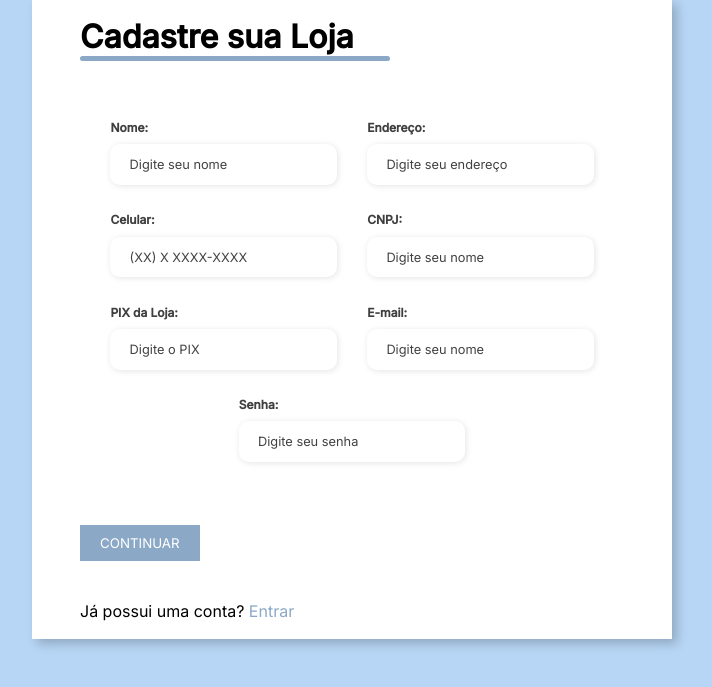
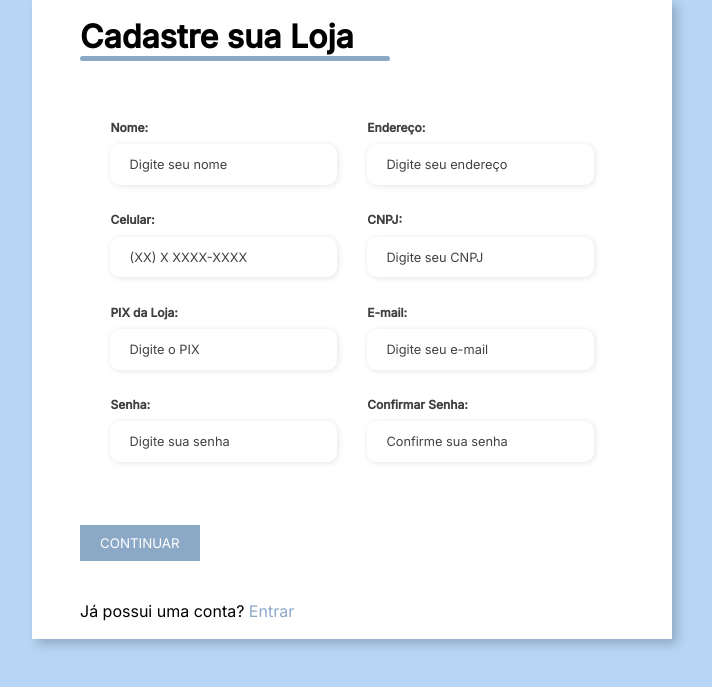
Before and after one commit to raylancfreire/TCC3, a PHP site: page /cadastro_empresa.php in a window 1280 px wide. Shown: the part 81-768 px from the top of the page, without its empty margins (288-1000 px from the left). Run offline with PHP 8.4, Linux system fonts and the light colour scheme.

Commit message:
Update cadastro_empresa.php
Confirmação de senha da empresa

```diff
--- a/TCC/cadastro_empresa.php
+++ b/TCC/cadastro_empresa.php
@@ -32,6 +32,14 @@
 
             $("#formulario").submit(function(event) {
                 event.preventDefault();
+                var senha = $("#senha").val();
+                var confirmarSenha = $("#confirmar_senha").val();
+
+                if (senha !== confirmarSenha) {
+                    alert('As senhas não coincidem. Por favor, digite novamente.');
+                    return;
+                }
+
                 var dados = $(this).serialize();
                 $.ajax({
                     type: 'POST',
@@ -77,7 +85,7 @@
 
                     <div class="input-box">
                         <label for="cnpj">CNPJ:</label>
-                        <input type="text" id="cnpj" name="cnpj" placeholder="Digite seu nome" maxlength="18" required>
+                        <input type="text" id="cnpj" name="cnpj" placeholder="Digite seu CNPJ" maxlength="18" required>
                     </div>
 
                     <div class="input-box">
@@ -85,15 +93,19 @@
                         <input type="text" id="chave_pix" name="chave_pix" placeholder="Digite o PIX" maxlength="50" required>
                     </div>
 
-
                     <div class="input-box">
                         <label for="email">E-mail:</label>
-                        <input type="email" id="email" name="email" placeholder="Digite seu nome" required>
+                        <input type="email" id="email" name="email" placeholder="Digite seu e-mail" required>
                     </div>
 
                     <div class="input-box">
                         <label for="senha">Senha:</label>
-                        <input type="password" id="senha" name="senha" placeholder="Digite seu senha" maxlength="40" required>
+                        <input type="password" id="senha" name="senha" placeholder="Digite sua senha" maxlength="40" required>
+                    </div>
+
+                    <div class="input-box">
+                        <label for="confirmar_senha">Confirmar Senha:</label>
+                        <input type="password" id="confirmar_senha" name="confirmar_senha" placeholder="Confirme sua senha" maxlength="40" required>
                     </div>
                 </div>
 
```
